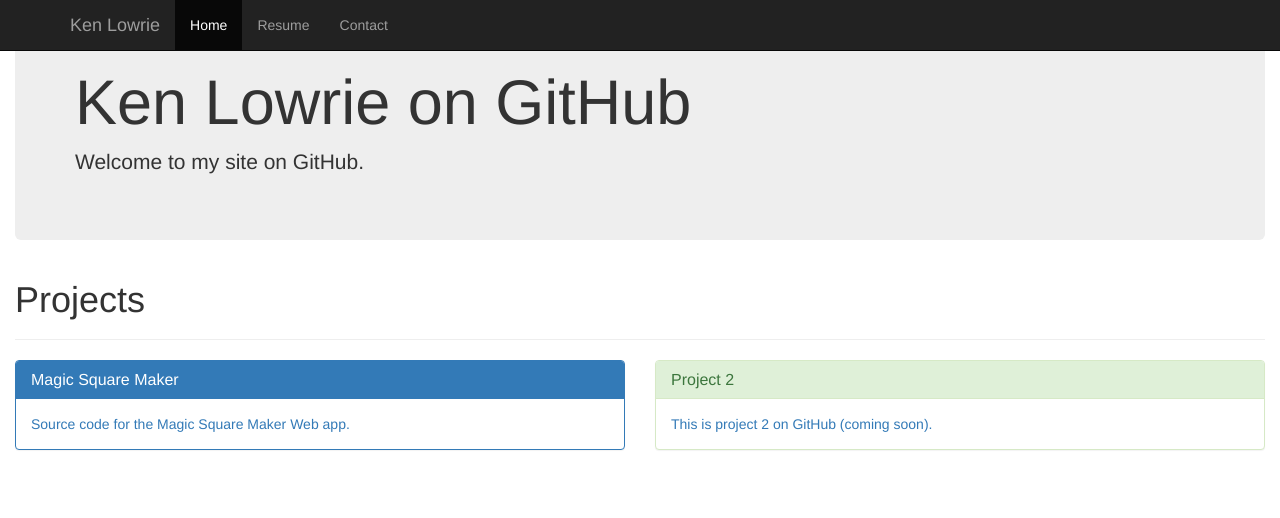
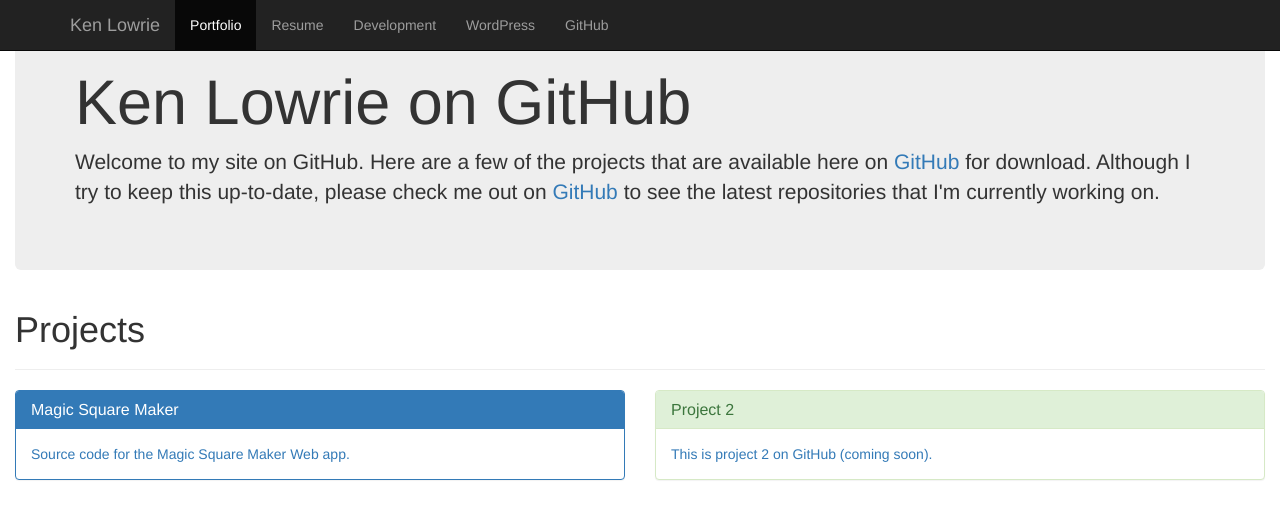
Before and after one commit to ken380/ken380.github.io, a plain HTML site: page index.html in a window 1280 px wide. Drawn offline with nearby package versions, Linux system fonts and the light colour scheme.

Commit message:
Updating with more current information.

```diff
--- a/index.html
+++ b/index.html
@@ -37,9 +37,11 @@
         </div>
         <div id="navbar" class="navbar-collapse collapse">
           <ul class="nav navbar-nav">
-            <li class="active"><a href="#">Home</a></li>
-            <li><a href="#">Resume</a></li>
-            <li><a href="#contact">Contact</a></li>
+            <li class="active"><a href="https://klowrie.net">Portfolio</a></li>
+            <li><a href="http://resume.klowrie.net">Resume</a></li>
+            <li><a href="http://developer.klowrie.net">Development</a></li>
+            <li><a href="http://websites.klowrie.net">WordPress</a></li>
+            <li><a href="https://github.com/kenlowrie">GitHub</a></li>
           </ul>
         </div><!--/.nav-collapse -->
       </div>
@@ -50,7 +52,7 @@
 
       <div class="jumbotron">
         <h1>Ken Lowrie on GitHub</h1>
-        <p>Welcome to my site on GitHub.</p>
+        <p>Welcome to my site on GitHub. Here are a few of the projects that are available here on <a href="https://github.com">GitHub</a> for download. Although I try to keep this up-to-date, please check me out on <a href="https://github.com/kenlowrie">GitHub</a> to see the latest repositories that I'm currently working on.</p>
       </div>
 
       <div class="page-header">
```
